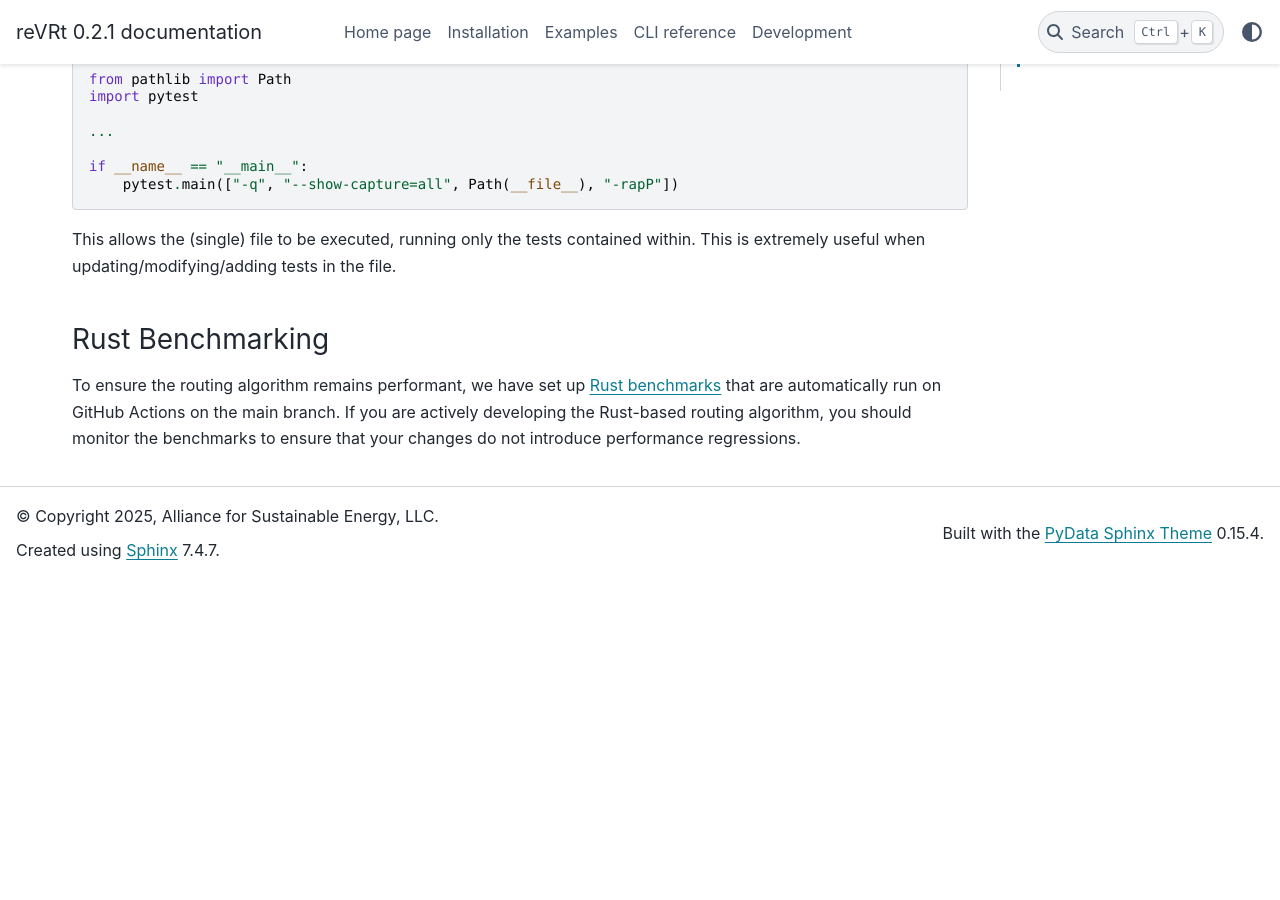
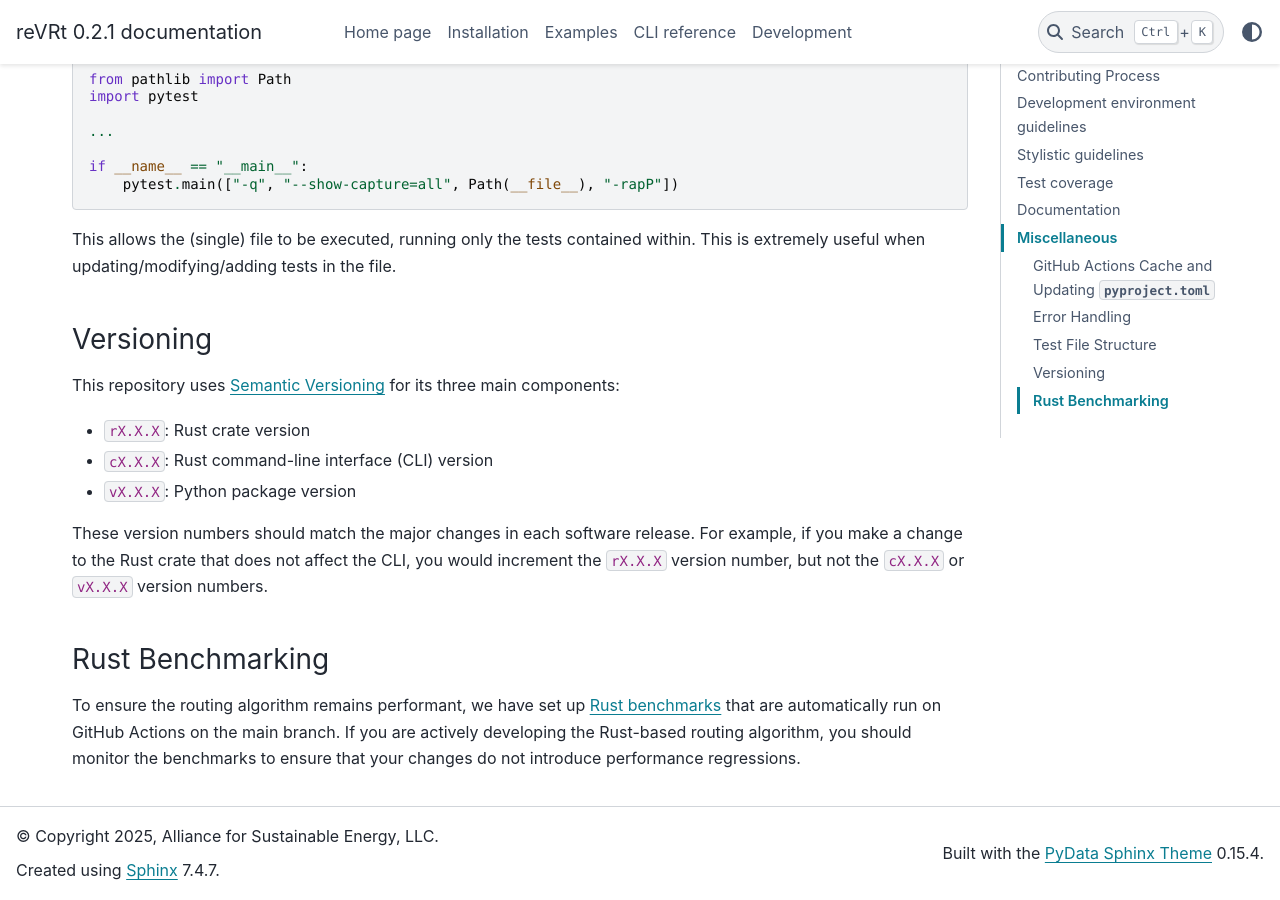
Before and after one commit to NREL/reVRt, a Sphinx documentation site: the page built from docs/source/dev/README.rst, in a window 1280 px wide and 900 px high, scrolled down 7072 px. Built offline with Sphinx 7.4.7 and the PyData theme 0.15.4, drawn with Linux system fonts in a browser that asks for light colours; pages that are not in the unit, such as notebooks, are missing from menus; before the commit the page ends 7652 px from its top, so only the background shows below that.

Commit message:
Add info about version tags

```diff
--- a/docs/source/dev/README.rst
+++ b/docs/source/dev/README.rst
@@ -333,6 +333,21 @@ This allows the (single) file to be executed, running only the tests contained
 within. This is extremely useful when updating/modifying/adding tests in the file.
 
 
+Versioning
+^^^^^^^^^^
+This repository uses `Semantic Versioning <https://semver.org/>`_ for its three
+main components:
+
+* ``rX.X.X``: Rust crate version
+* ``cX.X.X``: Rust command-line interface (CLI) version
+* ``vX.X.X``: Python package version
+
+These version numbers should match the major changes in each software release.
+For example, if you make a change to the Rust crate that does not affect the CLI,
+you would increment the ``rX.X.X`` version number, but not the ``cX.X.X`` or
+``vX.X.X`` version numbers.
+
+
 Rust Benchmarking
 ^^^^^^^^^^^^^^^^^
 To ensure the routing algorithm remains performant, we have set up
```
